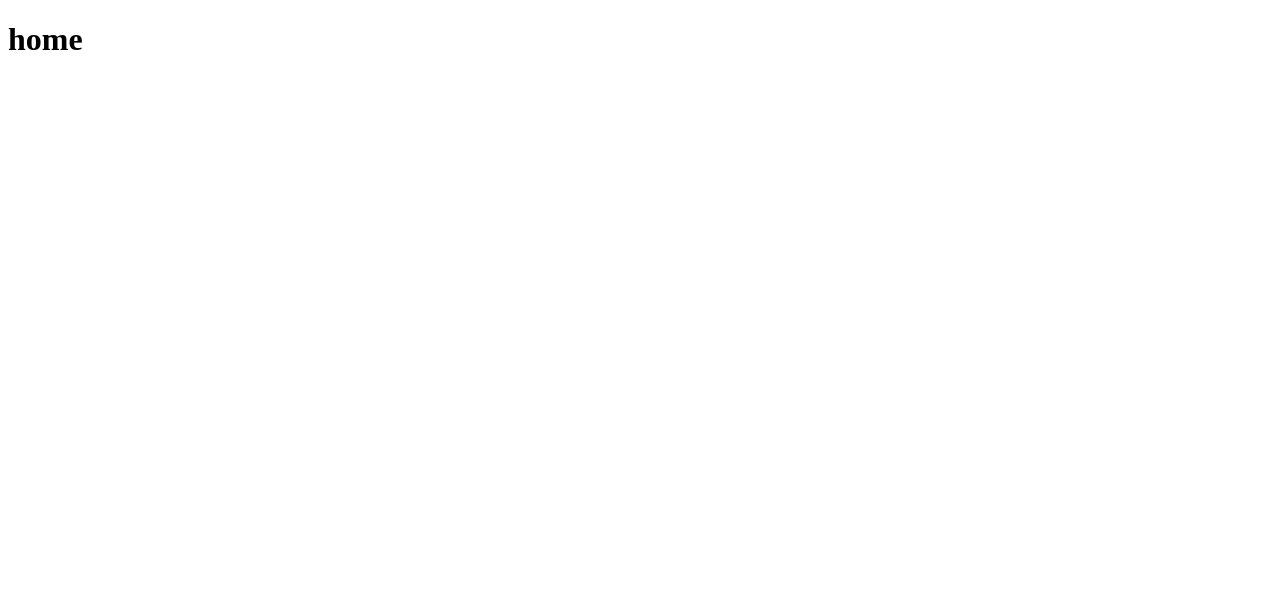
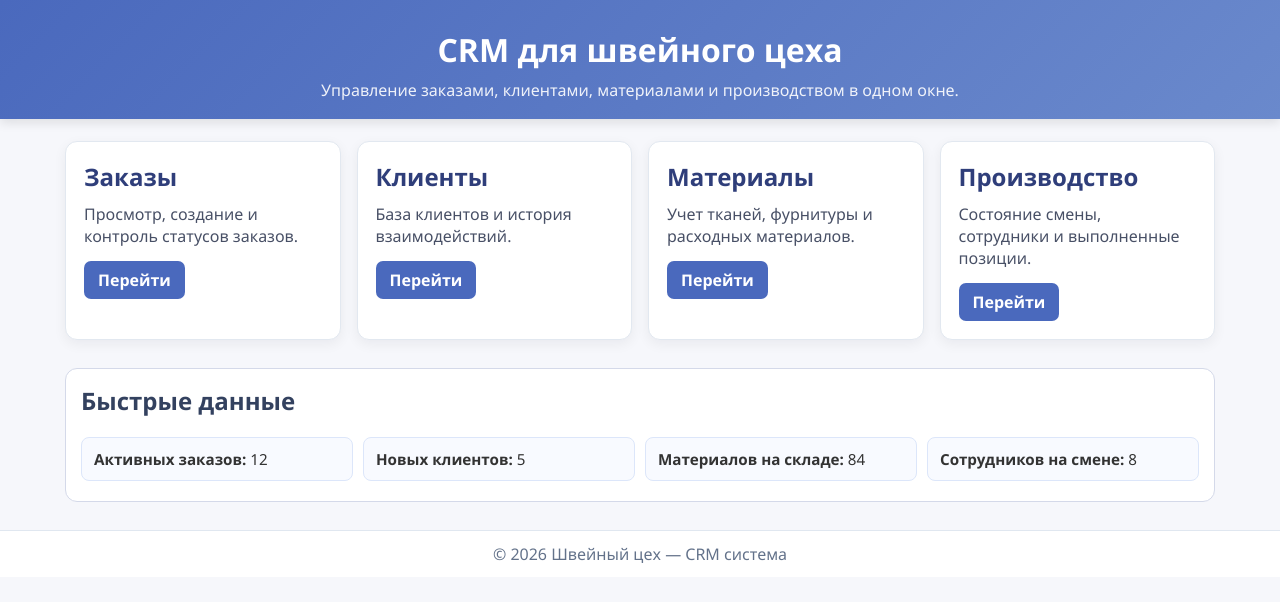
Before and after one commit to Amanek1011/shveynyi_tsekh_django, a Django app: page / in a window 1280 px wide. Before the commit the part shown is almost empty. Shown: the top 602 px of the page. Run offline with Django 5.2, Linux system fonts and the light colour scheme; parts of the project's set-up code (start-up, migrations or seed data) failed here and were passed over.

Commit message:
Добавление главной страницы

```diff
--- /dev/null
+++ b/apps/shveya/static/shveya/css/style.css
@@ -0,0 +1,103 @@
+/* Основной стиль для CRM главное меню */
+* {
+    box-sizing: border-box;
+}
+body {
+    margin: 0;
+    background: #f6f7fb;
+    color: #333;
+    font-family: 'Segoe UI', Tahoma, Geneva, Verdana, sans-serif;
+}
+.container {
+    width: min(1150px, 96vw);
+    margin: 0 auto;
+}
+.header {
+    background: linear-gradient(135deg, #4a69bd 0%, #6a89cc 100%);
+    color: #fff;
+    padding: 28px 0 18px;
+    text-align: center;
+    box-shadow: 0 4px 10px rgba(0,0,0,0.1);
+}
+.header h1 {
+    margin: 0 0 8px;
+    font-size: 2rem;
+}
+.header p {
+    margin: 0;
+    opacity: 0.9;
+}
+.dashboard-cards {
+    display: grid;
+    grid-template-columns: repeat(auto-fill, minmax(220px, 1fr));
+    gap: 1rem;
+    margin-top: 22px;
+}
+.card {
+    background: #fff;
+    border: 1px solid #e2e8f0;
+    border-radius: 12px;
+    padding: 18px;
+    box-shadow: 0 4px 13px rgba(16,24,40,0.06);
+    transition: transform 0.2s ease, box-shadow 0.2s ease;
+}
+.card:hover {
+    transform: translateY(-4px);
+    box-shadow: 0 8px 18px rgba(16,24,40,0.15);
+}
+.card h2 {
+    margin: 0 0 10px;
+    color: #2f3e7a;
+}
+.card p {
+    margin: 0 0 14px;
+    color: #485066;
+}
+.button {
+    display: inline-block;
+    text-decoration: none;
+    background: #4a69bd;
+    color: #fff;
+    padding: 8px 14px;
+    border-radius: 7px;
+    font-weight: 600;
+}
+.quick-info {
+    margin-top: 28px;
+    padding: 15px 15px 20px;
+    background: #ffffff;
+    border-radius: 12px;
+    border: 1px solid #d4d9e9;
+}
+.quick-info h2 {
+    margin-top: 0;
+    color: #33415f;
+}
+.info-grid {
+    display: grid;
+    gap: 10px;
+    grid-template-columns: repeat(auto-fit, minmax(170px, 1fr));
+}
+.info-item {
+    background: #f8faff;
+    padding: 11px 12px;
+    border: 1px solid #dce6fa;
+    border-radius: 8px;
+    font-size: 0.95rem;
+}
+.footer {
+    margin-top: 28px;
+    padding: 12px 0;
+    text-align: center;
+    color: #63728a;
+    background: #ffffff;
+    border-top: 1px solid #e0e7f0;
+}
+@media (max-width: 640px) {
+    .header h1 {
+        font-size: 1.5rem;
+    }
+    .card {
+        padding: 16px;
+    }
+}
--- /dev/null
+++ b/apps/shveya/static/shveya/js/script.js
@@ -0,0 +1,14 @@
+// Простая логика для приветствия и будущих интерактивных действий
+window.addEventListener('DOMContentLoaded', function () {
+    const today = new Date();
+    console.log('CRM швейного цеха загружена', today.toLocaleString());
+
+    // Пример: можно добавить динамику через кнопки, секции, загрузку данных
+    const cards = document.querySelectorAll('.card');
+    cards.forEach((card) => {
+        card.addEventListener('click', () => {
+            card.style.opacity = '0.96';
+            setTimeout(() => (card.style.opacity = ''), 120);
+        });
+    });
+});
--- a/apps/shveya/templates/shveya/home.html
+++ b/apps/shveya/templates/shveya/home.html
@@ -1,10 +1,59 @@
 <!DOCTYPE html>
-<html lang="en">
+<html lang="ru">
 <head>
     <meta charset="UTF-8">
-    <title>home</title>
+    <meta name="viewport" content="width=device-width, initial-scale=1.0">
+    <title>CRM швейного цеха</title>
+    {% load static %}
+    <link rel="stylesheet" href="{% static 'shveya/css/style.css' %}">
 </head>
 <body>
-    <h1>home</h1>
+    <header class="header">
+        <div class="container">
+            <h1>CRM для швейного цеха</h1>
+            <p>Управление заказами, клиентами, материалами и производством в одном окне.</p>
+        </div>
+    </header>
+
+    <main class="container">
+        <section class="dashboard-cards">
+            <article class="card">
+                <h2>Заказы</h2>
+                <p>Просмотр, создание и контроль статусов заказов.</p>
+                <a class="button" href="#">Перейти</a>
+            </article>
+            <article class="card">
+                <h2>Клиенты</h2>
+                <p>База клиентов и история взаимодействий.</p>
+                <a class="button" href="#">Перейти</a>
+            </article>
+            <article class="card">
+                <h2>Материалы</h2>
+                <p>Учет тканей, фурнитуры и расходных материалов.</p>
+                <a class="button" href="#">Перейти</a>
+            </article>
+            <article class="card">
+                <h2>Производство</h2>
+                <p>Состояние смены, сотрудники и выполненные позиции.</p>
+                <a class="button" href="#">Перейти</a>
+            </article>
+        </section>
+
+        <section class="quick-info">
+            <h2>Быстрые данные</h2>
+            <div class="info-grid">
+                <div class="info-item"><strong>Активных заказов:</strong> 12</div>
+                <div class="info-item"><strong>Новых клиентов:</strong> 5</div>
+                <div class="info-item"><strong>Материалов на складе:</strong> 84</div>
+                <div class="info-item"><strong>Сотрудников на смене:</strong> 8</div>
+            </div>
+        </section>
+    </main>
+
+    <footer class="footer">
+        <div class="container">&copy; {{ year|default:"2026" }} Швейный цех — CRM система</div>
+    </footer>
+
+    <script src="{% static 'shveya/js/script.js' %}"></script>
 </body>
 </html>
--- a/core/settings.py
+++ b/core/settings.py
@@ -123,8 +123,10 @@ USE_TZ = True
 # Static files (CSS, JavaScript, Images)
 # https://docs.djangoproject.com/en/6.0/howto/static-files/
 
-STATIC_URL = 'static/'
+STATIC_URL = '/static/'
+STATIC_ROOT = BASE_DIR / 'staticfiles'
 
 STATICFILES_DIRS = [
     BASE_DIR / 'static',
+    BASE_DIR / 'apps' / 'shveya' / 'static',
 ]
--- a/core/urls.py
+++ b/core/urls.py
@@ -23,4 +23,7 @@ from django.conf.urls.static import static
 urlpatterns = [
     path('admin/', admin.site.urls),
     path('', include('apps.shveya.urls')),
-] + static(settings.STATIC_URL, document_root=settings.STATIC_ROOT)
+]
+
+if settings.DEBUG:
+    urlpatterns += static(settings.STATIC_URL, document_root=settings.STATIC_ROOT)
```
Also changed, not shown: apps/shveya/admin.py (+8 -0 lines).
